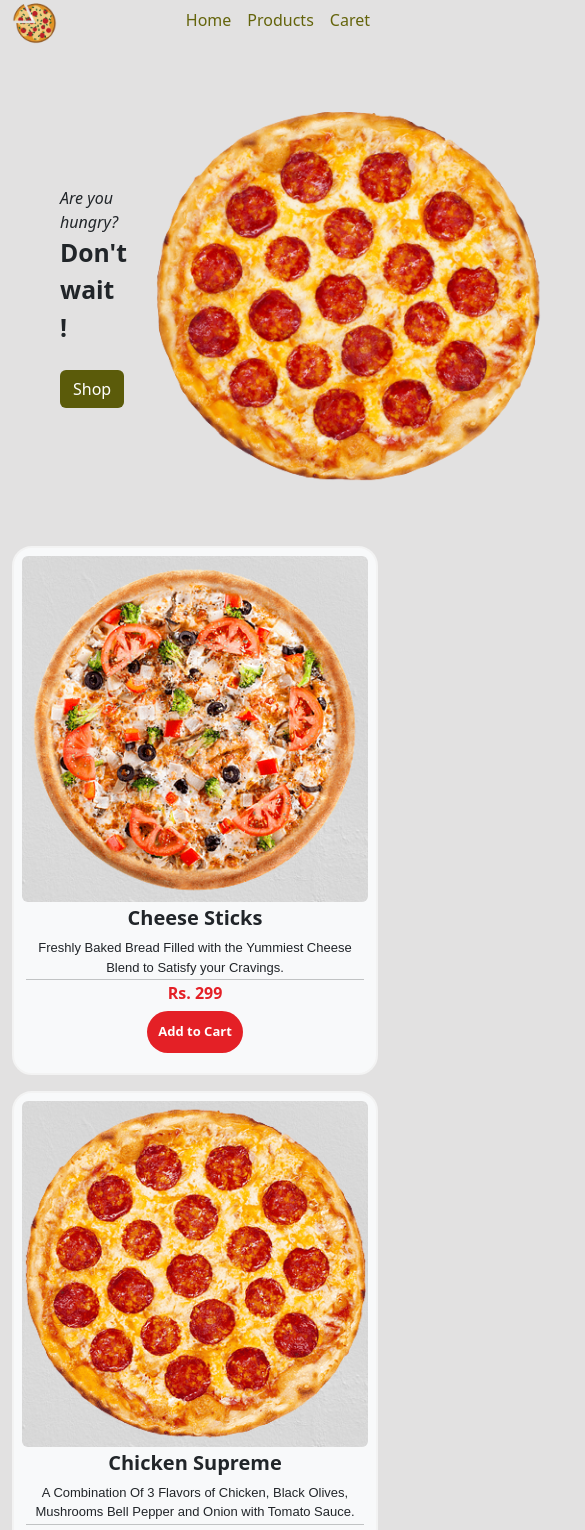
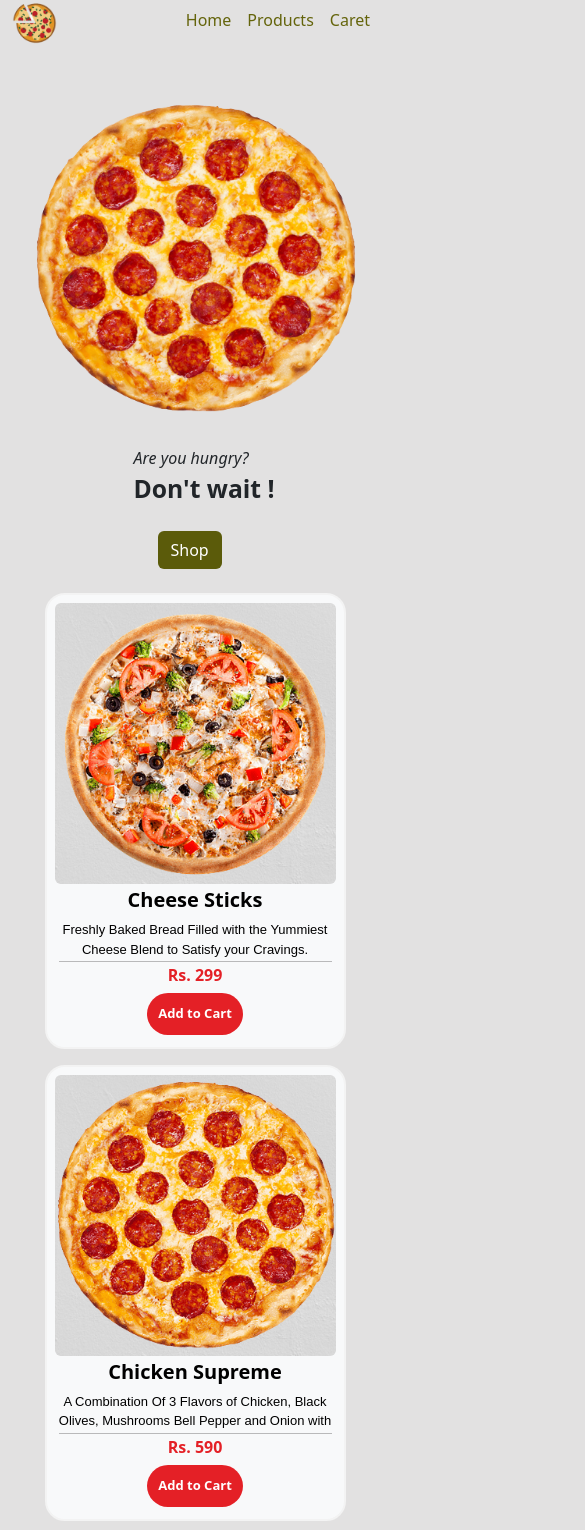
Before and after one commit to junaid-cs/Mini-project-in-js, a React (Create React App) app in the folder ecommerce_react_app/: page / in a window 390 px wide. Shown: the top 1530 px of the page, 585 px wide, since content can reach past the window. Built offline with nearby package versions, Linux system fonts and the light colour scheme.

Commit message:
Adding single product

```diff
--- a/ecommerce_react_app/src/App.js
+++ b/ecommerce_react_app/src/App.js
@@ -3,6 +3,7 @@ import { BrowserRouter as Router,Routes,Route } from 'react-router-dom';
 import Nav from './components/Nav';
 import Home from './pages/Home'
 import Products from './pages/Products'
+import SingleProduct from './pages/SingleProduct'
 import Caret from './pages/Caret'
 const App = () => (
     <>
@@ -11,6 +12,7 @@ const App = () => (
       <Routes>
         <Route path="/" element={<Home />} />
         <Route path="/products" element={<Products />} />
+        <Route path="/product/:id" element={<SingleProduct />} />
         <Route path="/caret" element={<Caret />} />
       </Routes>
   </Router>
--- a/ecommerce_react_app/src/components/Product.js
+++ b/ecommerce_react_app/src/components/Product.js
@@ -1,20 +1,27 @@
 import React from 'react'
+import { Link } from 'react-router-dom';
 import   './product.css'
 
 const Product = (props) => {
+  const  addToCart = (e,product)=>{
+        console.log(product);
+        e.preventDefault();
+    }
     const { product } = props;
     return (
-        <div className='col-12 col-sm-6 col-md-4 col-lg-3 mx-sm-auto mx-lg-0   my-2'>
-            <div className="card d-flex p-2 bg-light" >
-                <img src={product.img} className="mx-auto rounded img-fluid" alt="image" srcSet="" />
+        <div className='col-10 col-sm-6 col-md-4 col-lg-3 mx-auto mx-lg-0   my-2'>
+            <Link to={`/product/${product.id}`} style={{textDecoration:'none',color:'black'}}>
+            <div className="card card-hover d-flex p-2 bg-light" >
+                <img src={product.img} className="mx-auto rounded img-fluid" alt="pizza" srcSet="" />
                 <div className="card-body p-1 text-center">
                     <h5 className="card-title text-center fw-bold">{product.title}</h5>
                     <p className="card-text fs-13 p-0 m-0 fs-bold font-sans h-37 overflow-hidden">{product.description}</p>
                     <hr className='my-1'/>
                     <h6 className="text-center rounded text-red fw-bolder">Rs.{product.price}</h6>
-                    <h5 className='btn btn-red fs-13'>Add to Cart</h5>
+                    <button onClick={(e)=>{addToCart(e,product)}} className='btn btn-red fs-13'>Add to Cart</button>
                 </div>
             </div>
+        </Link>
         </div>
     )
 }
--- a/ecommerce_react_app/src/components/product.css
+++ b/ecommerce_react_app/src/components/product.css
@@ -1,8 +1,8 @@
-.card{
+.card-hover{
     border: 2px solid #f3f3f3;
     border-radius: 20px;
 }
-.card:hover{
+.card-hover:hover{
     border: 2px solid rgb(255, 203, 4);
 }
 .h-37{
--- a/ecommerce_react_app/src/pages/Home.js
+++ b/ecommerce_react_app/src/pages/Home.js
@@ -4,8 +4,8 @@ const Home = () => {
   return  (
         <>
             <div className='hero py-3 container'>
-              <div className='d-flex justify-content-between align-items-center'>
-                <div className='hero-content ms-5 '>
+              <div className='d-flex justify-content-between align-items-center row flex-column-reverse flex-md-row'>
+                <div className='hero-content ms-5  col-6 col-md-4 col-lg-4'>
                  <div className='fs-7 mb-0 italic'>
                   Are you hungry?
                   </div>
@@ -13,10 +13,10 @@ const Home = () => {
                   Don't wait !
                   </div>
                    <br/>
-                  <a href='#' className='btn btn-yellow'>Shop</a>
+                  <a href='#' className='btn btn-yellow ms-4 ms-md-0'>Shop</a>
                 </div>
-                <div className='hero-img'>
-                  <img style={{height:450}} className='me-5 pe-5 pt-0 mt-0' src='/images/pizza.png'></img>
+                <div className='hero-img col-12 col-sm-9 col-md-6'>
+                  <img  className='me-sm-5 w-100 pe-sm-5 pt-0 mt-0' src='/images/pizza.png'></img>
                 </div>
 
               </div>
--- /dev/null
+++ b/ecommerce_react_app/src/pages/SingleProduct.js
@@ -0,0 +1,31 @@
+import React, { useEffect, useState } from 'react'
+import { useParams} from 'react-router-dom'
+import './Singleproduct.css'
+const SingleProduct = () => {
+const [product,setProduct]=useState({});
+var param=useParams();
+useEffect(()=>{
+    let id =param.id;
+    fetch(`/Data/data.json`)
+      .then(res => res.json())
+      .then(product => setProduct(product[`${id - 1}`]));
+},[])
+
+
+  return (
+    <div className='container mt-4'>
+        <div className="card d-flex row flex-row p-0 p-md-2 mb-3 mb-md-0 col-10 col-sm-8 col-md-12 col-lg-10 mx-auto bg-light rounded-2" >
+                <img src={product.img}  className=" col-12 col-md-5  p-0 py-md-2   w-md-50 w-sm-100 rounded img-fluid" alt="pizza" srcSet="" />
+                <div className="card-body p-1 ms-4 mt-3 col-10 col-md-6">
+                    <h5 className="card-title  fw-bold">{product.title}</h5>
+                    <p className="card-text fs-13 p-0 m-0 mt-3 fs-bold font-sans h-220 overflow-hidden ">{product.description}</p>
+                    <hr className='my-1'/>
+                    <h6 className=" rounded text-black fw-bolder">Rs.{product.price}</h6>
+                    <h5 className='btn btn-red rounded-3 w-75 mx-4 mx-md-0 w-md-50 '>Add to Cart</h5>
+                </div>
+            </div>
+    </div>
+  )
+}
+
+export default SingleProduct
--- /dev/null
+++ b/ecommerce_react_app/src/pages/Singleproduct.css
@@ -0,0 +1,8 @@
+.h-220{
+    min-height: 220px;
+}
+@media  screen and (max-width:765px) {
+    .h-220{
+        min-height: auto;
+    }
+}
```
